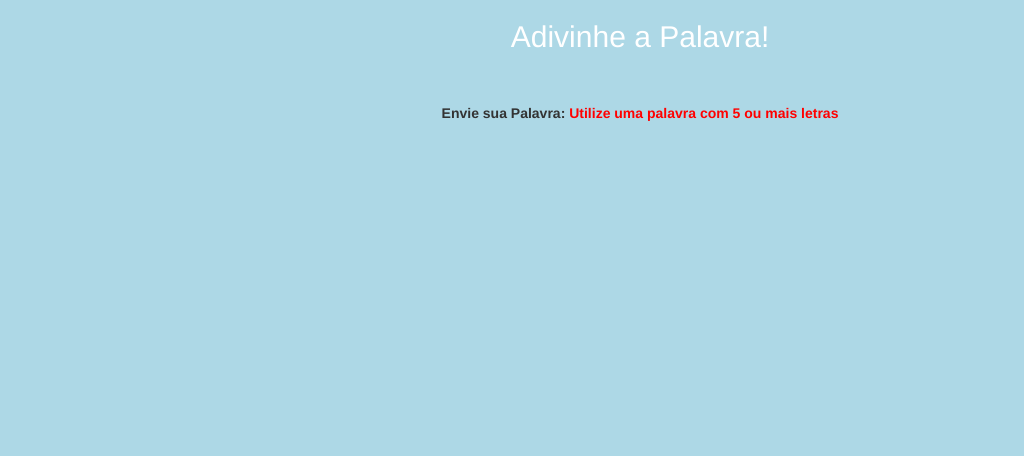
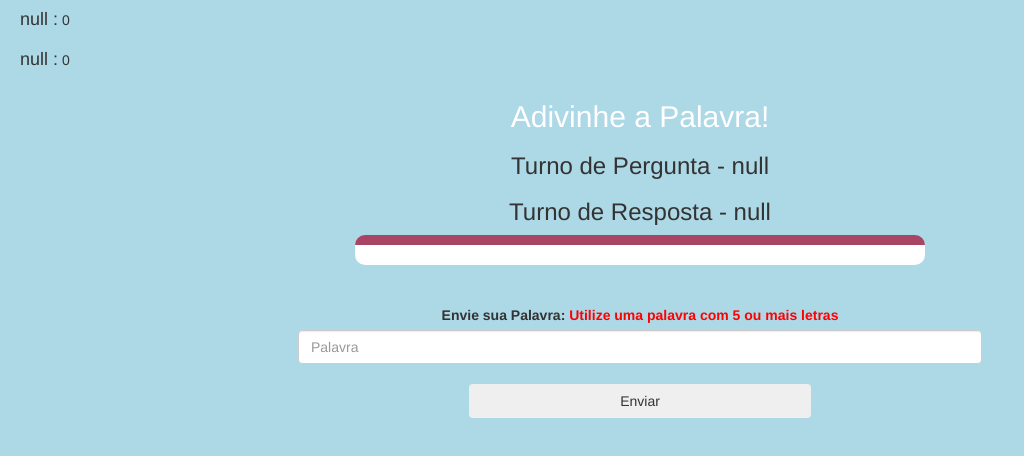
Before and after one commit to Lumpqw/wsa, a plain HTML site: page game_page.html in a window 1280 px wide. Shown: the whole page, without its empty margins (0-1024 px from the left). Drawn offline with nearby package versions, Linux system fonts and the light colour scheme.

Commit message:
Add files via upload

```diff
--- a/game_page.html
+++ b/game_page.html
@@ -12,18 +12,24 @@
 </head>
 <body>
 
+	<h4 id="player1Name"></h4> <span id="player1Score"></span>
+	<br>
+	<h4 id="player2Name"></h4> <span id="player2Score"></span>
+
 <div class="container">
 	<center>
 		<h2 style="color: white;">Adivinhe a Palavra!</h2>
-
+        <h3 id="playerQuestion"></h3>
+		<h3 id="playerAnswer"></h3>
+		<div id="output" class="col-lg-6"></div>
 
 		<br>
 		<br>
 
 		<label>Envie sua Palavra: <b style="color: red">Utilize uma palavra com 5 ou mais letras</b></label>
-
+        <input type="text" id="word" class="form-control" placeholder="Palavra">
 		<br>
-
+        <button onclick="send()" class="btn btn-sucess" style="width: 30%;">Enviar</button>
 	</center>
 </div>
 
```
Also changed, not shown: index.html (+3 -1 lines).
